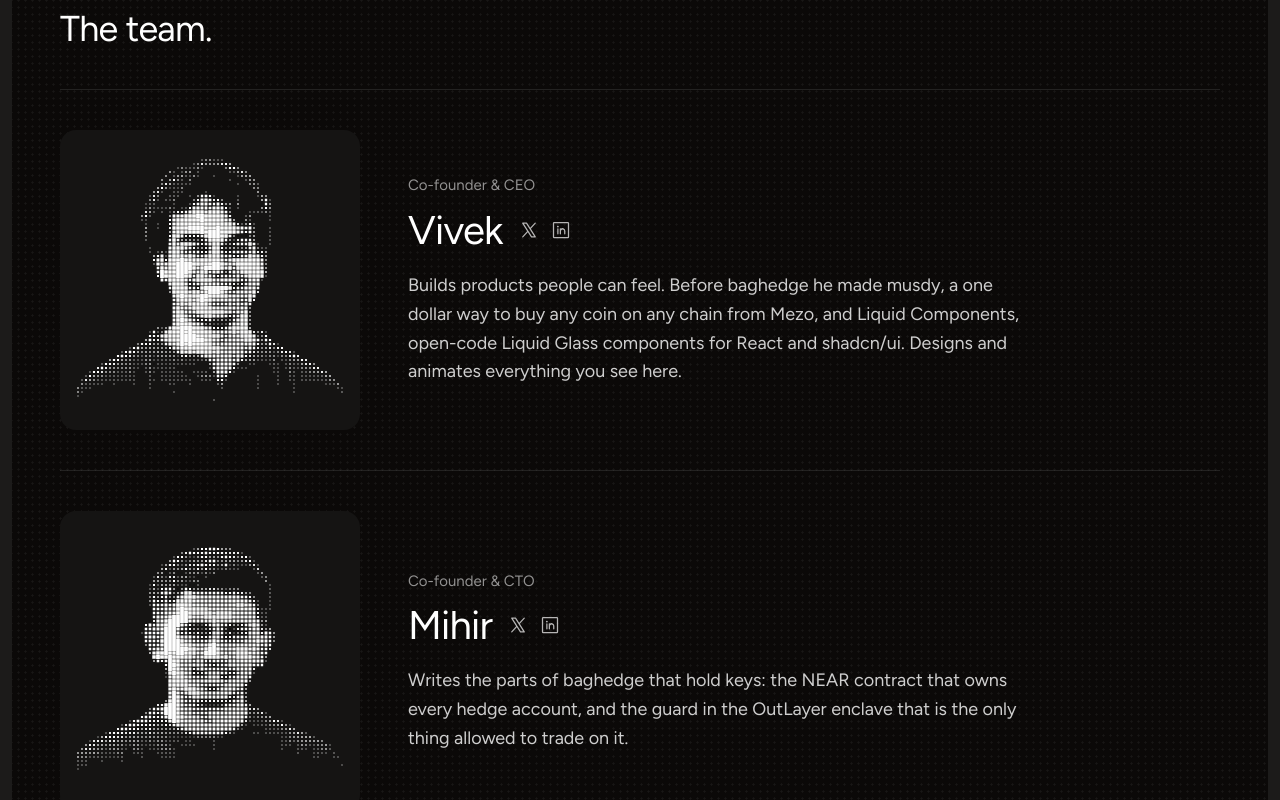
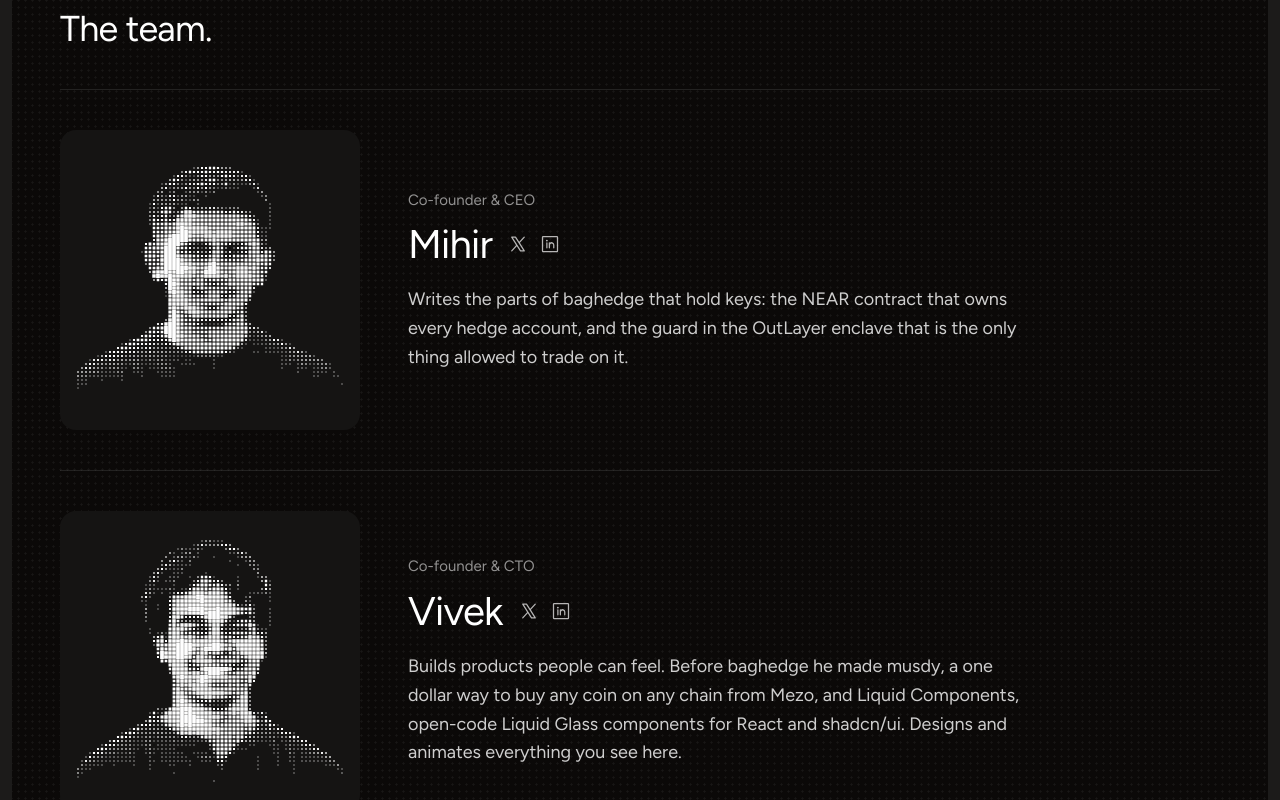
Before and after one commit to 0xmihirsahu/baghedge, a Next.js app in the folder landing/web/: page /about in a window 1280 px wide. Shown: the part 680-1480 px from the top of the page. Built offline with nearby package versions, Linux system fonts and the light colour scheme; no server answers.

Commit message:
fix: mihir ceo, vivek cto

```diff
--- a/landing/web/components/about.tsx
+++ b/landing/web/components/about.tsx
@@ -10,23 +10,23 @@ const EASE = [0.16, 1, 0.3, 1] as const;
 
 const PEOPLE: { name: string; title: string; bio: string; art: Source[]; links: { label: string; href: string; icon: "x" | "in" }[] }[] = [
   {
+    name: "Mihir",
+    title: "Co-founder & CEO",
+    bio: "Writes the parts of baghedge that hold keys: the NEAR contract that owns every hedge account, and the guard in the OutLayer enclave that is the only thing allowed to trade on it.",
+    art: [{ kind: "image", src: "/art/portrait-mihir.webp", scale: 1 }],
+    links: [
+      { label: "X", href: "https://x.com/0xmihirsahu", icon: "x" },
+      { label: "LinkedIn", href: "https://www.linkedin.com/in/0xmihirsahu/", icon: "in" },
+    ],
+  },
+  {
     name: "Vivek",
-    title: "Co-founder & CEO",
+    title: "Co-founder & CTO",
     bio: "Builds products people can feel. Before baghedge he made musdy, a one dollar way to buy any coin on any chain from Mezo, and Liquid Components, open-code Liquid Glass components for React and shadcn/ui. Designs and animates everything you see here.",
     art: [{ kind: "image", src: "/art/portrait-vivek.webp", scale: 1 }],
     links: [
       { label: "X", href: "https://x.com/vwakesahu", icon: "x" },
       { label: "LinkedIn", href: "https://www.linkedin.com/in/vwakesahu/", icon: "in" },
-    ],
-  },
-  {
-    name: "Mihir",
-    title: "Co-founder & CTO",
-    bio: "Writes the parts of baghedge that hold keys: the NEAR contract that owns every hedge account, and the guard in the OutLayer enclave that is the only thing allowed to trade on it.",
-    art: [{ kind: "image", src: "/art/portrait-mihir.webp", scale: 1 }],
-    links: [
-      { label: "X", href: "https://x.com/0xmihirsahu", icon: "x" },
-      { label: "LinkedIn", href: "https://www.linkedin.com/in/0xmihirsahu/", icon: "in" },
     ],
   },
   {
```
